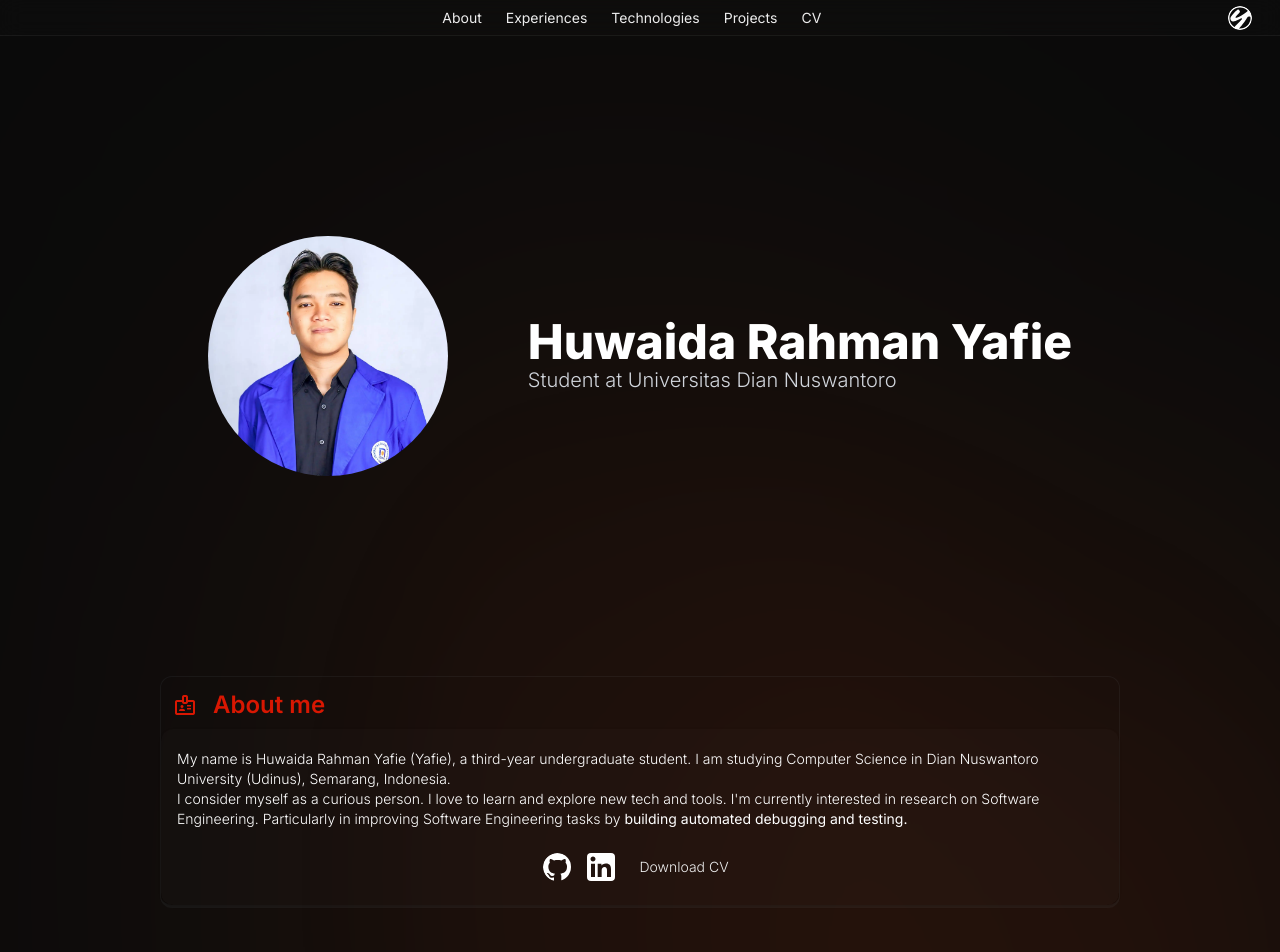
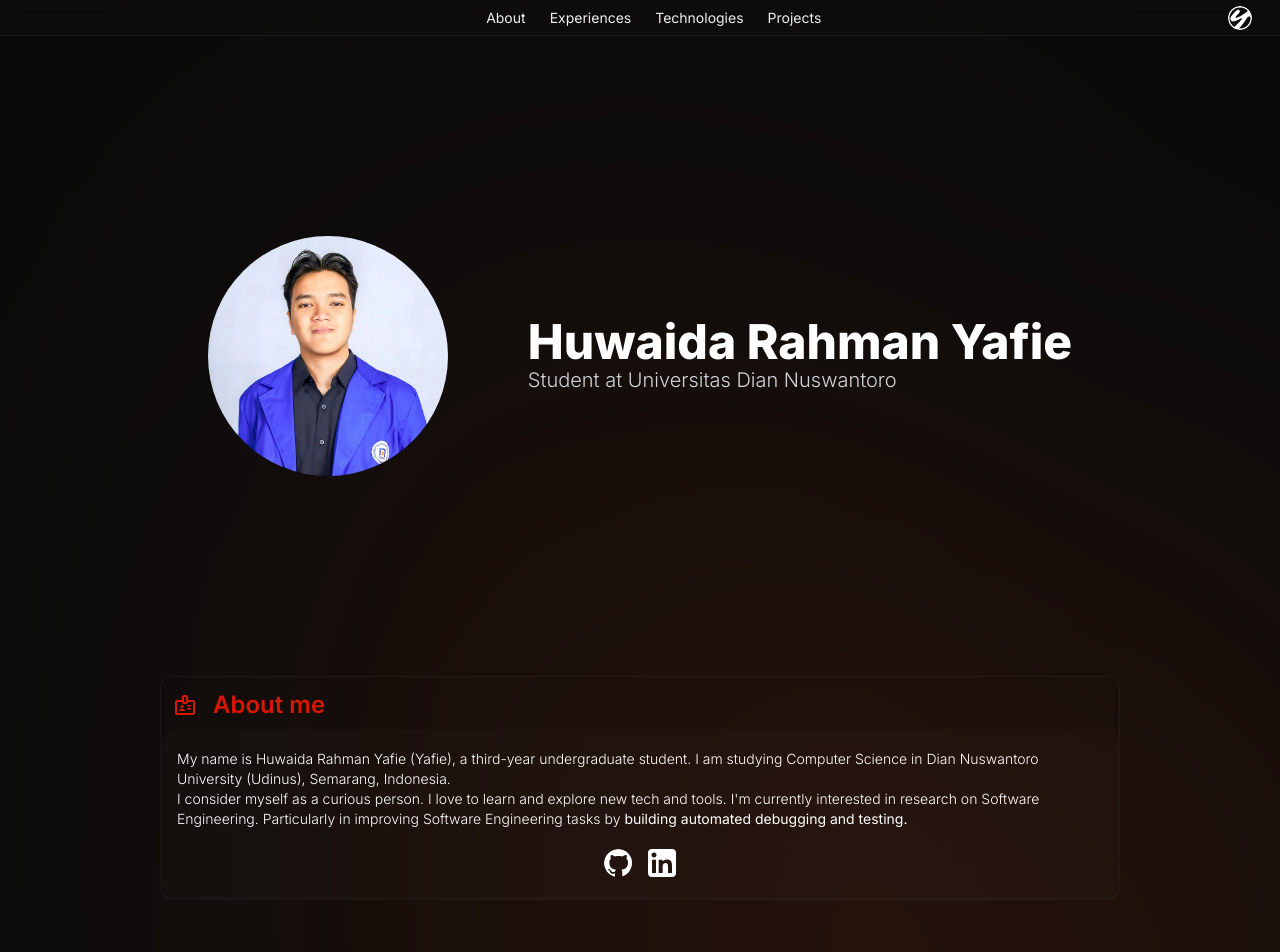
Before and after one commit to yhfie/portfolio-next, a Next.js app: page / in a window 1280 px wide. Shown: the top 952 px of the page. Built offline with nearby package versions, Linux system fonts and the light colour scheme.

Commit message:
deleted CV

```diff
--- a/app/page.tsx
+++ b/app/page.tsx
@@ -38,7 +38,6 @@ export default function PortoHome() {
                     <li><a href="#exp">Experiences</a></li>
                     <li><a href="#tech">Technologies</a></li>
                     <li><a href="#projects">Projects</a></li>
-                    <li><a href="/">CV</a></li>
                 </ul>
                 </div>
             </div>
@@ -48,7 +47,6 @@ export default function PortoHome() {
                     <li><a href="#exp">Experiences</a></li>
                     <li><a href="#tech">Technologies</a></li>
                     <li><a href="#projects">Projects</a></li>
-                    <li><a href={data?.cv} download={data?.cv}>CV</a></li>
                 </ul>
             </div>
             <div className="navbar-end">
@@ -104,7 +102,6 @@ export default function PortoHome() {
                         </a>
                         <a href="https://linkedin.com/yhfie" className=" rounded-sm bg-[url('/linkedin-app-white.svg')] bg-cover aspect-square w-7 h-7 hover:scale-[101%]">
                         </a>
-                        <a className="hover:font-bold  duration-100 p-2 px-2 rounded-sm" href={data?.cv} download={data?.cv}>Download CV</a>
                     </div>
                 </div>
             </div>
```
Also changed, not shown: 1 other file (tests, documents, lock files or other folders).
